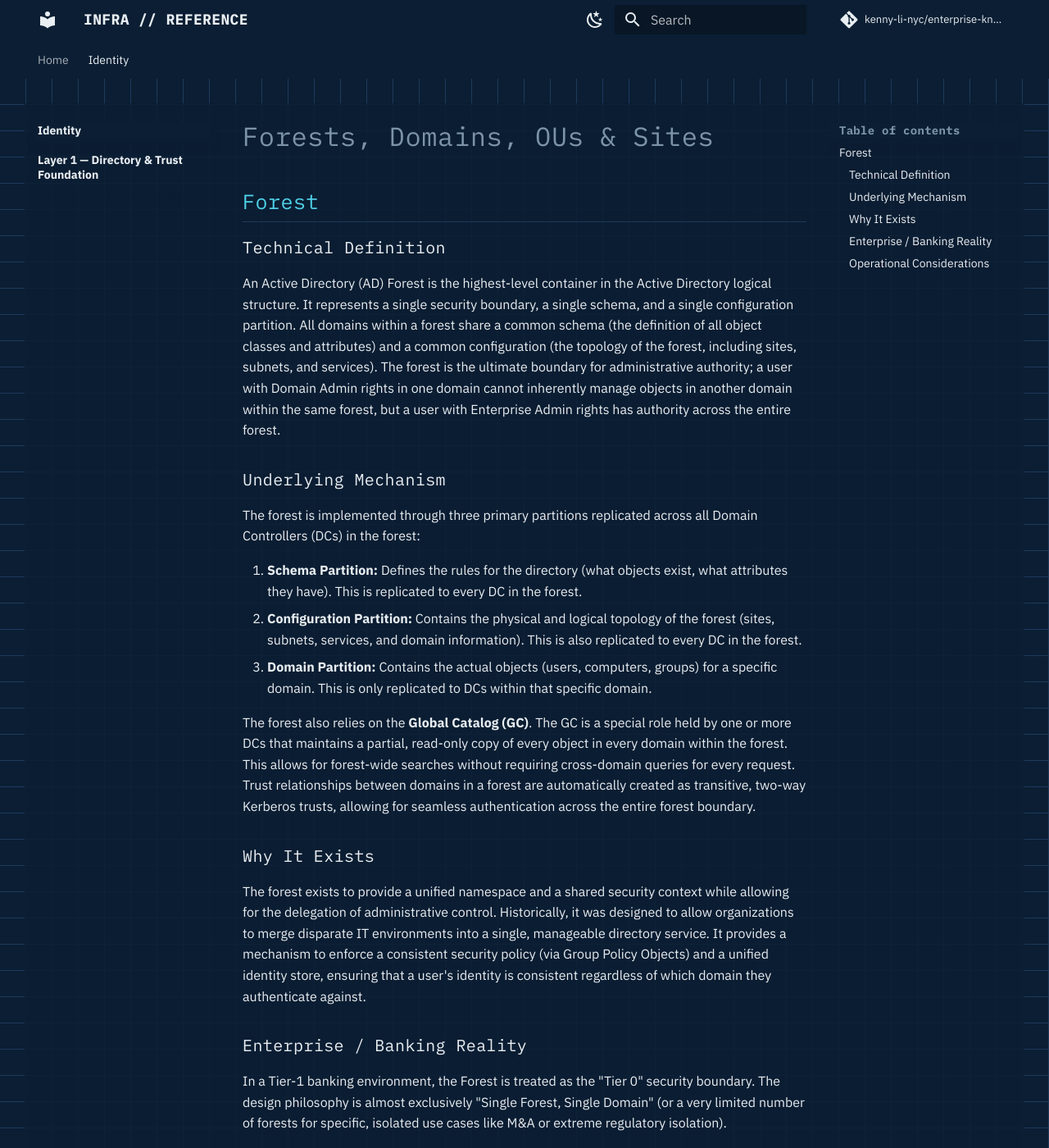
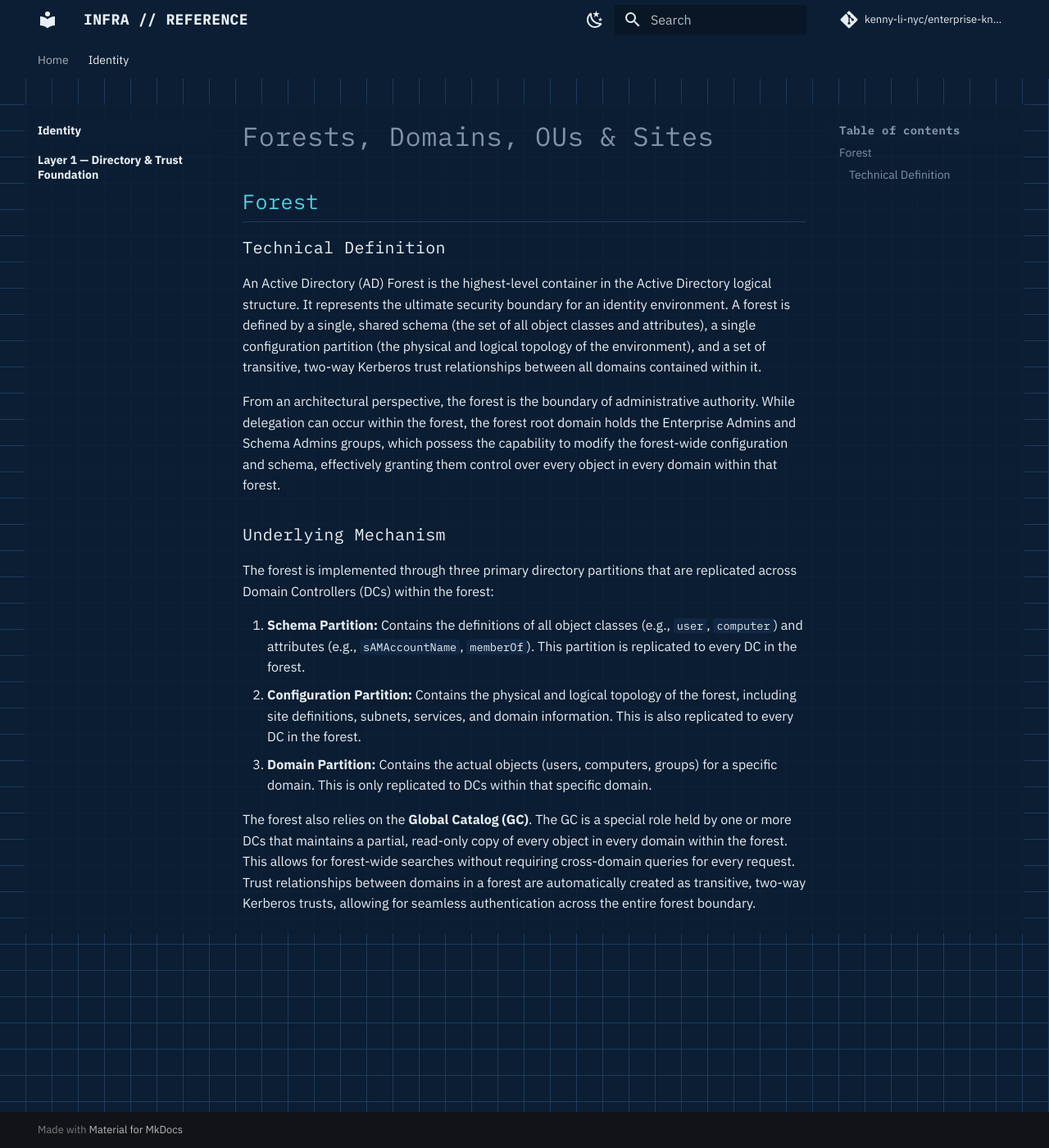
Before and after one commit to kenny-li-nyc/enterprise-knowledge-base, an MkDocs documentation site: the page built from docs/identity/layer1-directory-trust/forests-domains-ous-sites.md, in a window 1280 px wide and 1400 px high. Shown: the whole window at 82% size. Built offline with MkDocs 1.6.1 and Material for MkDocs 9.7.7, drawn with Linux system fonts in a browser that asks for light colours; comment, search, counter and statistics services are not loaded; some of the changed text lies outside the part shown.

```diff
--- a/docs/identity/layer1-directory-trust/forests-domains-ous-sites.md
+++ b/docs/identity/layer1-directory-trust/forests-domains-ous-sites.md
@@ -3,29 +3,15 @@
 ## Forest
 
 ### Technical Definition
-An Active Directory (AD) Forest is the highest-level container in the Active Directory logical structure. It represents a single security boundary, a single schema, and a single configuration partition. All domains within a forest share a common schema (the definition of all object classes and attributes) and a common configuration (the topology of the forest, including sites, subnets, and services). The forest is the ultimate boundary for administrative authority; a user with Domain Admin rights in one domain cannot inherently manage objects in another domain within the same forest, but a user with Enterprise Admin rights has authority across the entire forest.
+An Active Directory (AD) Forest is the highest-level container in the Active Directory logical structure. It represents the ultimate security boundary for an identity environment. A forest is defined by a single, shared schema (the set of all object classes and attributes), a single configuration partition (the physical and logical topology of the environment), and a set of transitive, two-way Kerberos trust relationships between all domains contained within it.
+
+From an architectural perspective, the forest is the boundary of administrative authority. While delegation can occur within the forest, the forest root domain holds the Enterprise Admins and Schema Admins groups, which possess the capability to modify the forest-wide configuration and schema, effectively granting them control over every object in every domain within that forest.
 
 ### Underlying Mechanism
-The forest is implemented through three primary partitions replicated across all Domain Controllers (DCs) in the forest:
+The forest is implemented through three primary directory partitions that are replicated across Domain Controllers (DCs) within the forest:
 
-1.  **Schema Partition:** Defines the rules for the directory (what objects exist, what attributes they have). This is replicated to every DC in the forest.
-2.  **Configuration Partition:** Contains the physical and logical topology of the forest (sites, subnets, services, and domain information). This is also replicated to every DC in the forest.
+1.  **Schema Partition:** Contains the definitions of all object classes (e.g., `user`, `computer`) and attributes (e.g., `sAMAccountName`, `memberOf`). This partition is replicated to every DC in the forest.
+2.  **Configuration Partition:** Contains the physical and logical topology of the forest, including site definitions, subnets, services, and domain information. This is also replicated to every DC in the forest.
 3.  **Domain Partition:** Contains the actual objects (users, computers, groups) for a specific domain. This is only replicated to DCs within that specific domain.
 
 The forest also relies on the **Global Catalog (GC)**. The GC is a special role held by one or more DCs that maintains a partial, read-only copy of every object in every domain within the forest. This allows for forest-wide searches without requiring cross-domain queries for every request. Trust relationships between domains in a forest are automatically created as transitive, two-way Kerberos trusts, allowing for seamless authentication across the entire forest boundary.
-
-### Why It Exists
-The forest exists to provide a unified namespace and a shared security context while allowing for the delegation of administrative control. Historically, it was designed to allow organizations to merge disparate IT environments into a single, manageable directory service. It provides a mechanism to enforce a consistent security policy (via Group Policy Objects) and a unified identity store, ensuring that a user's identity is consistent regardless of which domain they authenticate against.
-
-### Enterprise / Banking Reality
-In a Tier-1 banking environment, the Forest is treated as the "Tier 0" security boundary. The design philosophy is almost exclusively "Single Forest, Single Domain" (or a very limited number of forests for specific, isolated use cases like M&A or extreme regulatory isolation).
-
-From an audit and compliance perspective (e.g., SOX, PCI-DSS), the Forest is the scope of the "Identity Perimeter." If an attacker compromises the Forest (e.g., gains Enterprise Admin or Domain Admin in a forest-root domain), they have effectively compromised the entire identity infrastructure. Therefore, banking architectures implement strict "Tiered Administration" models where Forest-level administrative accounts are restricted to highly secure, hardened workstations (PAWs - Privileged Access Workstations) and are never used to log into lower-tier systems.
-
-### Operational Considerations
-Day-to-day operations at the forest level are rare but high-impact.
-*   **Schema Updates:** Modifying the schema is a forest-wide operation. It requires the Schema Admin role and must be carefully tested, as it cannot be easily undone.
-*   **Disaster Recovery:** Forest Recovery is the "nuclear option." If the entire forest is compromised or corrupted, you must perform a forest-wide recovery, which involves restoring the first DC of the forest from backup and rebuilding the rest of the environment.
-*   **Monitoring:** You must monitor the health of the Schema and Configuration partitions. If replication of these partitions fails, the forest becomes inconsistent, leading to authentication failures and service outages.
-
-To verify the current state of your forest configuration, you can use the following PowerShell command:
```
